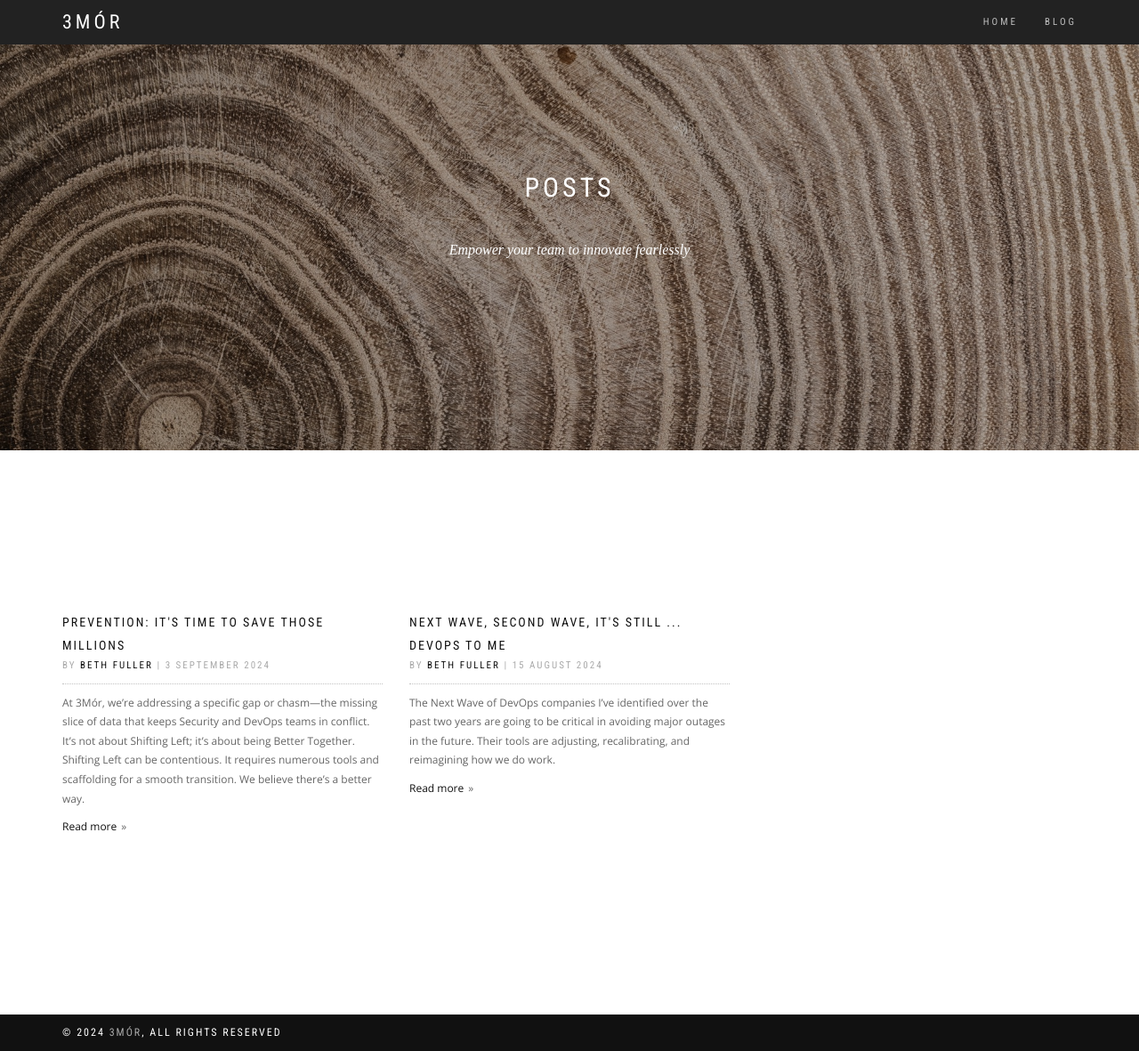
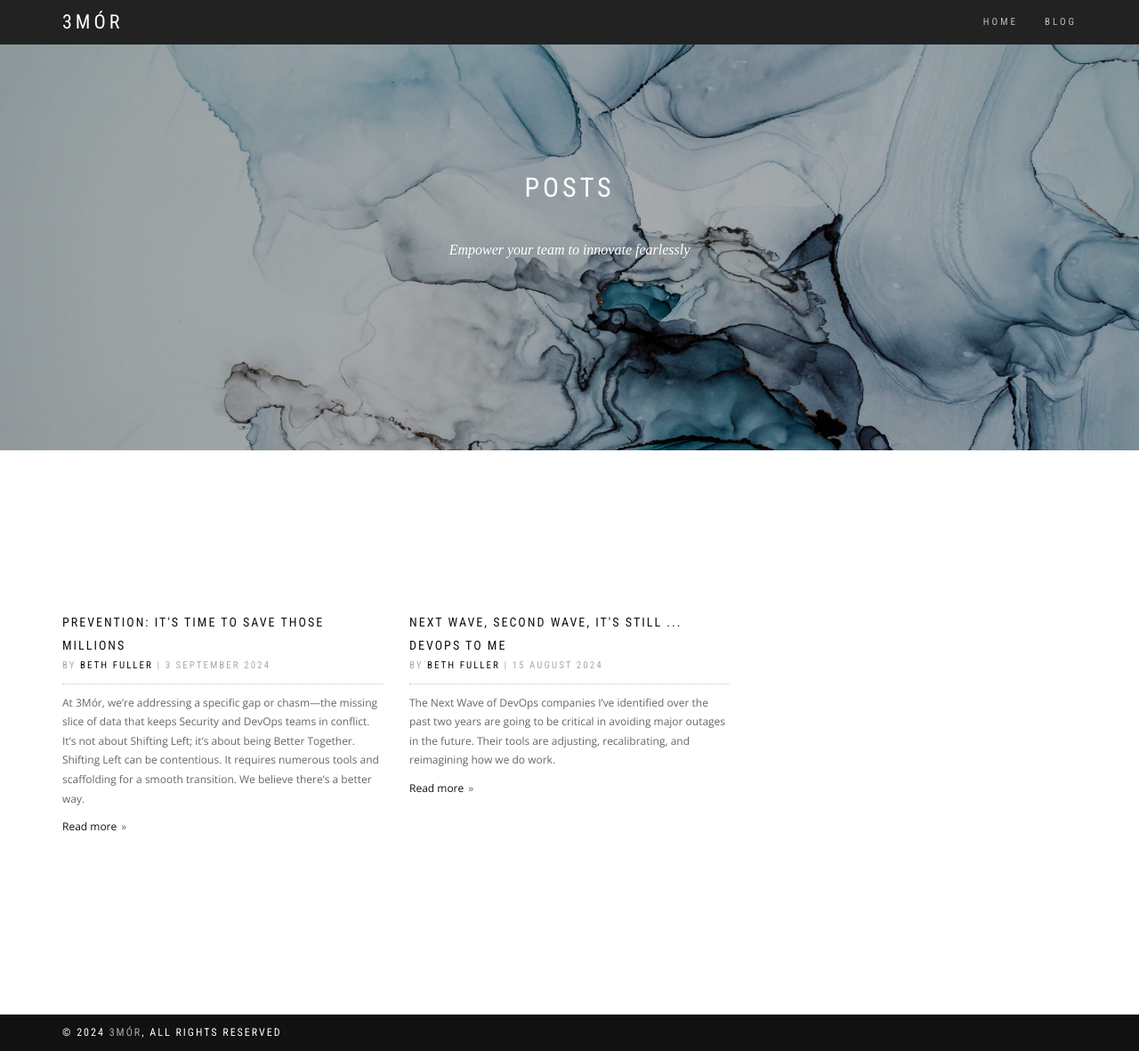
Before and after one commit to 3mor-io/3mor, a Jekyll site: the page built from website/posts.html, in a window 1280 px wide and 1181 px high. Shown: the whole window at 89% size. Built offline with Jekyll 4.4.1, drawn with Linux system fonts in a browser that asks for light colours; some web fonts are replaced.

Commit message:
Replace background image

```diff
--- a/website/_layouts/home.html
+++ b/website/_layouts/home.html
@@ -1,7 +1,7 @@
 ---
 layout: default
 ---
-<section class="home-section bg-dark bg-gradient" id="home">
+<section class="home-section bg-dark bg-gradient" data-background="/assets/images/background.jpg" id="home">
     <div class="titan-caption">
         <div class="caption-content">
             <div class="font-alt mb-40 titan-title-size-4">We are 3Mór</div>
--- a/website/posts.html
+++ b/website/posts.html
@@ -5,7 +5,7 @@ layout: default
 <div class="main">
     <section
       class="module bg-dark-60 blog-page-header"
-      data-background="/assets/images/blog_bg.jpg"
+      data-background="/assets/images/background.jpg"
     >
       <div class="container">
         <div class="row">
```
Also changed, not shown: website/assets/images/background.jpg (added), website/assets/images/blog_bg.jpg (deleted).
